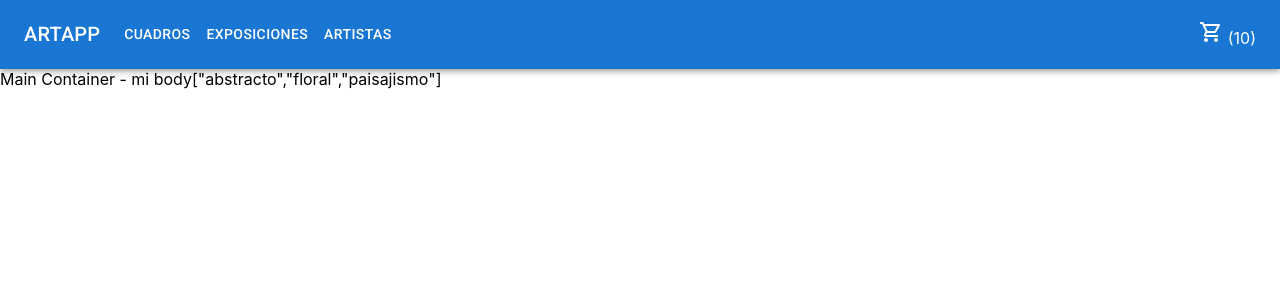
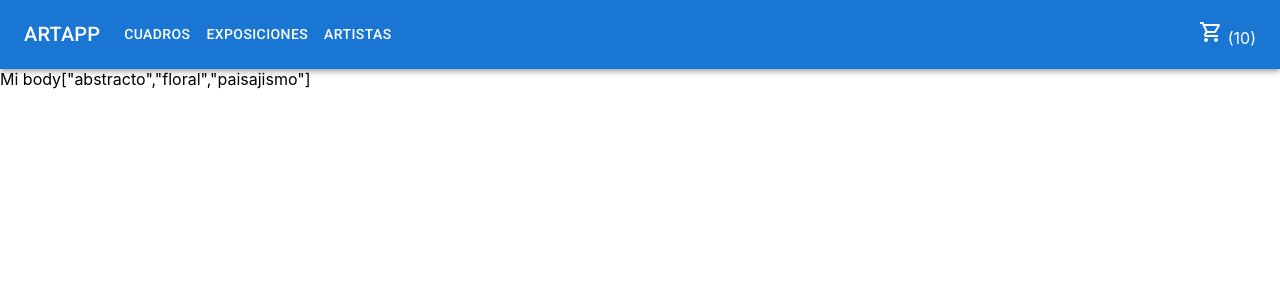
Before and after one commit to antopernuzzi/miapp, a React (Create React App) app: page / in a window 1280 px wide. Shown: the top 300 px of the page. Built offline with nearby package versions, Linux system fonts and the light colour scheme.

Commit message:
itemListContainer

```diff
--- a/src/Components/Main.jsx
+++ b/src/Components/ItemListContainer.jsx
@@ -2,7 +2,7 @@
 import * as React from 'react';
 
 
-export default function Main({listProducts}){
+export default function ItemListContainer({listProducts}){
 
     return(
         <>
--- a/src/Components/MainContainer.jsx
+++ b/src/Components/MainContainer.jsx
@@ -1,14 +1,14 @@
 
 import * as React from 'react';
-import Main from './Main';
+import ItemListContainer from './ItemListContainer';
 
 
 export default function MainContainer (){
    const listPaintings=["abstracto","floral","paisajismo" ];
     return(
         <>
-        Main Container - mi body
-        <Main listProducts={listPaintings}/>
+        Mi body
+        <ItemListContainer listProducts={listPaintings}/>
         </>
     );
 
```
